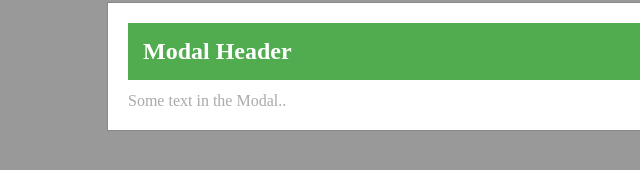
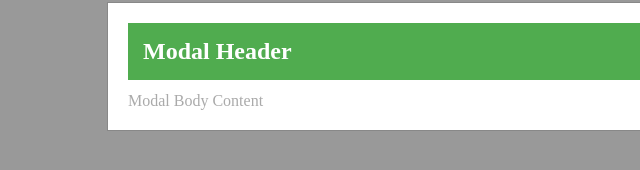
Before and after one commit to acciojob/modal-magic-UdayBari3421, a website: page main.html in a window 1280 px wide. Both pictures are taken after a click on the button "Open Modal". Shown: the part 190-360 px from the top of the page, 0-640 px from the left. Drawn offline with Linux system fonts and the light colour scheme.

Commit message:
created a submission

```diff
--- a/main.html
+++ b/main.html
@@ -16,7 +16,7 @@
 				<h2>Modal Header</h2>
 			</div>
 			<div class="close-modal">
-			    <p>Some text in the Modal..</p>
+			    <p>Modal Body Content</p>
 				<p id="close-modal">&times;</p>
 			</div>
 		</div>
```
